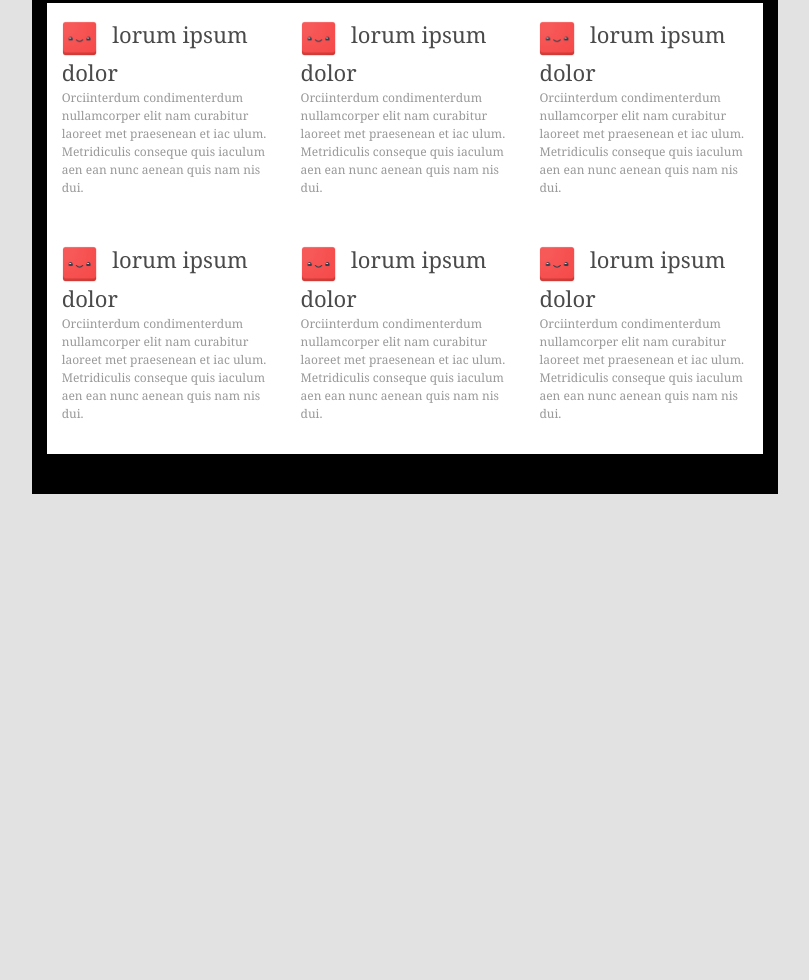
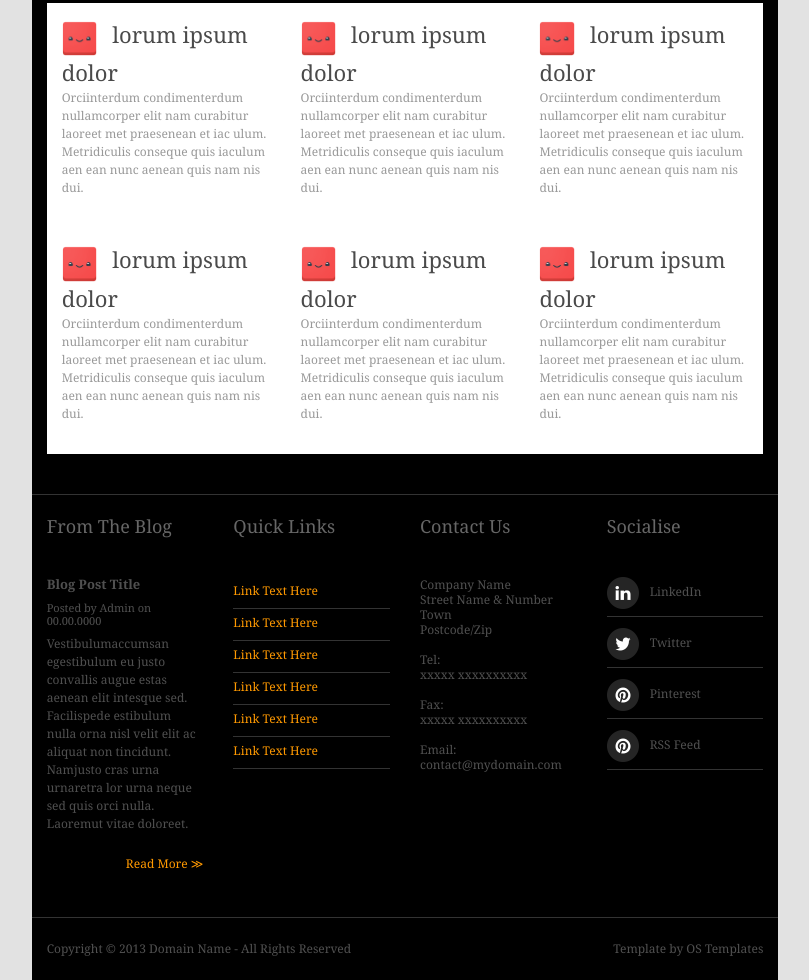
Before and after one commit to niczter/PSDtoHTML2, a plain HTML site: page index.html in a window 1280 px wide. Shown: the part 912-1892 px from the top of the page, without its empty margins (235-1044 px from the left). Before the commit the page ends 1406 px from the top, so only its background shows below. Drawn offline with nearby package versions, Linux system fonts and the light colour scheme.

Commit message:
finished the output and updated readme

```diff
--- a/index.html
+++ b/index.html
@@ -118,6 +118,70 @@
 
    		</div>
 
+      <!-- PREFOOTER -->
+      <div id="prefoot" class="row">
+
+        <div id="blog" class="col-sm-3">
+          <h3 class="prefootH3">From The Blog</h3>
+          <h4 class="prefootH4">Blog Post Title</h4>
+          <h6 class="prefootH6">Posted by Admin on 00.00.0000</h6>
+          <p>Vestibulumaccumsan egestibulum eu justo convallis augue estas aenean elit intesque sed. Facilispede estibulum nulla orna nisl velit elit ac aliquat non tincidunt. Namjusto cras urna urnaretra lor urna neque sed quis orci nulla. Laoremut vitae doloreet.</p>
+          <h5><a href="#">Read More &#x226B;</a></h5>
+        </div>
+
+        <div id="quickLinks" class="col-sm-3">
+          <h3 class="prefootH3">Quick Links</h3>
+          <div id="qlLinks" class="row">
+            <div class="col-12"><a href="#">Link Text Here</a></div>
+            <div class="col-12"><a href="#">Link Text Here</a></div>
+            <div class="col-12"><a href="#">Link Text Here</a></div>
+            <div class="col-12"><a href="#">Link Text Here</a></div>
+            <div class="col-12"><a href="#">Link Text Here</a></div>
+            <div class="col-12"><a href="#">Link Text Here</a></div>
+          </div>
+        </div>
+
+        <div id="contactUs" class="col-sm-3">
+          <h3 class="prefootH3">Contact Us</h3>
+          <p>Company Name<br/>
+             Street Name & Number<br/>
+             Town<br/>
+             Postcode/Zip<br/>
+             <br/>
+             Tel:<br/>
+             xxxxx xxxxxxxxxx<br/>
+             <br/>
+             Fax:<br/>
+             xxxxx xxxxxxxxxx<br/>
+             <br/>
+             Email:<br/>
+             contact@mydomain.com</p>
+        </div>
+
+        <div id="socialise" class="col-sm-3">
+          <h3 class="prefootH3">Socialise</h3>
+          <div id="socIcons" class="row">
+            <div class="col-12"><a href="#"><img src="img/iconLi.png"></a><span class="soc">LinkedIn</span></div>
+            <div id="downer" class="col-12"><a class="soc" href="#"><img src="img/iconTw.png"></a><span class="soc">Twitter</span></div>
+            <div id="downer" class="col-12"><a href="#"><img src="img/iconPn.png"></a><span class="soc">Pinterest</span></div>
+            <div id="downer" class="col-12"><a href="#"><img src="img/iconRs.png"></a><span class="soc">RSS Feed</span></div>
+          </div>
+        </div>
+
+      </div>
+
+
+
+      <!-- FOOTER -->
+      <div id="foot" class="row">
+        <div id="copyR" class="col-6">Copyright &#x00A9; 2013 Domain Name - All Rights Reserved</div>
+        <div id="templateBy" class="col-6">Template by OS Templates</div>
+      </div>
+
+
+
+
+
       <!-- DON'T PUT ANY CONTENT AFTER HERE -->
     </div> <!-- .col-md-7 -->
   </div> <!-- .row .justify-content-md-center -->
--- a/style.css
+++ b/style.css
@@ -157,7 +157,7 @@ a{
 	width: 100%;
 }
 
-/* FEATIMGS----------------------------------*/
+/* CARDS----------------------------------*/
 
 #cardbox {
 	border-left: 15px solid #000000;
@@ -270,11 +270,91 @@ a{
 }
 
 
+/* PREFOOT----------------------------------*/
+
+#prefoot {
+	border-top: 1px solid #333333;
+	padding-bottom: 36px;
+}
+
+h3.prefootH3 {
+	font-size: 18px;
+	color: #666666;
+	padding-top: 21px;
+	padding-bottom: 32px;
+}
 
 
+h4.prefootH4 {
+	font-size: 13px;
+	font-weight: bold;
+}
+h6.prefootH6 {
+	font-size: 11px;
+}
+#blog p {
+	font-size: 12px;
+}
+#blog h5 {
+	text-align: right;
+}
+#prefoot a{
+	color: #ff9900;
+	font-size: 12px;
+}
+
+#qlLinks {
+	width: 100%;
+}
+#qlLinks div {
+	padding-bottom: 7px;
+	border-bottom: 1px solid #333333;
+	padding-left: 0;
+	padding-right: 0x;
+	margin-left: 15px;
+	margin-right: 30px;
+
+}
+#contactUs p {
+	font-size: 12px;
+	line-height: 15px;
+}
 
 
+#socialise {
+	width: 100%;
+}
+#socIcons {
+	width: 100%;
+}
+#socIcons div {
+	font-size: 12px;
+	padding-bottom: 7px;
+	border-bottom: 1px solid #333333;
+	padding-left: 0;
+	padding-right: 0;
+	margin: 0 15px;
+}
+#downer {
+	padding-top: 11px;
+}
+span.soc {
+	margin-left: 11px;
+}
 
+
+#foot {
+	font-size: 12px;
+	border-top: 1px solid #333333;
+	padding-top: 22px;
+	padding-bottom: 22px;
+}
+
+#templateBy {
+	text-align: right;
+	padding-right: 15px;
+
+}
 
 
 
```
Also changed, not shown: img/iconLi.png (added), img/iconPn.png (added), img/iconRs.png (added), img/iconTw.png (added), 1 other file.
